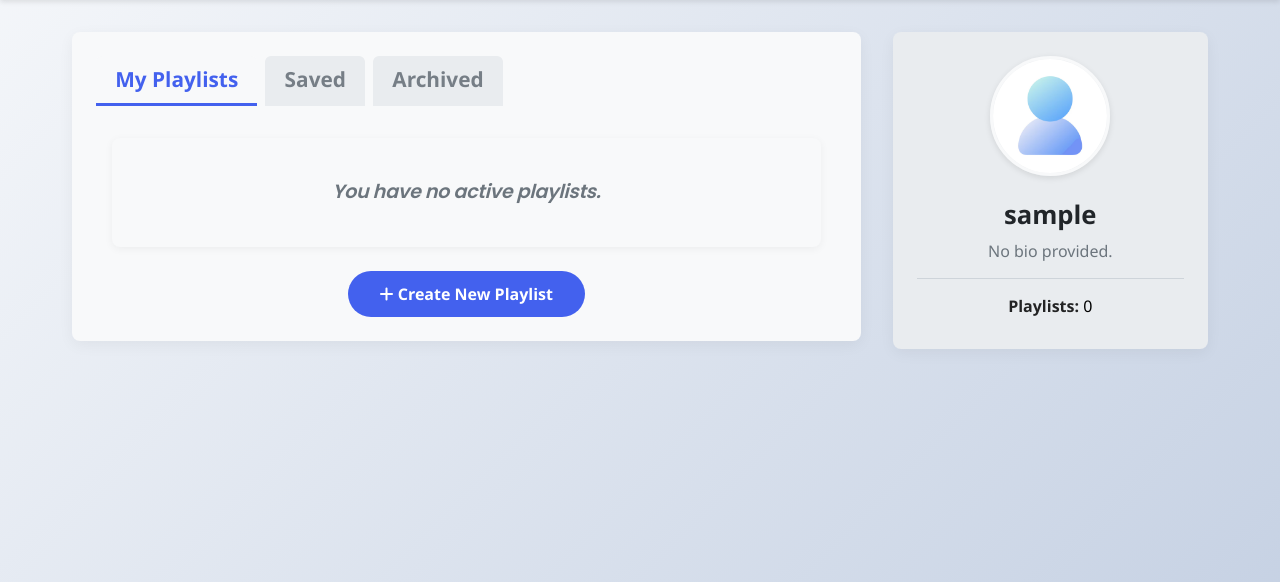
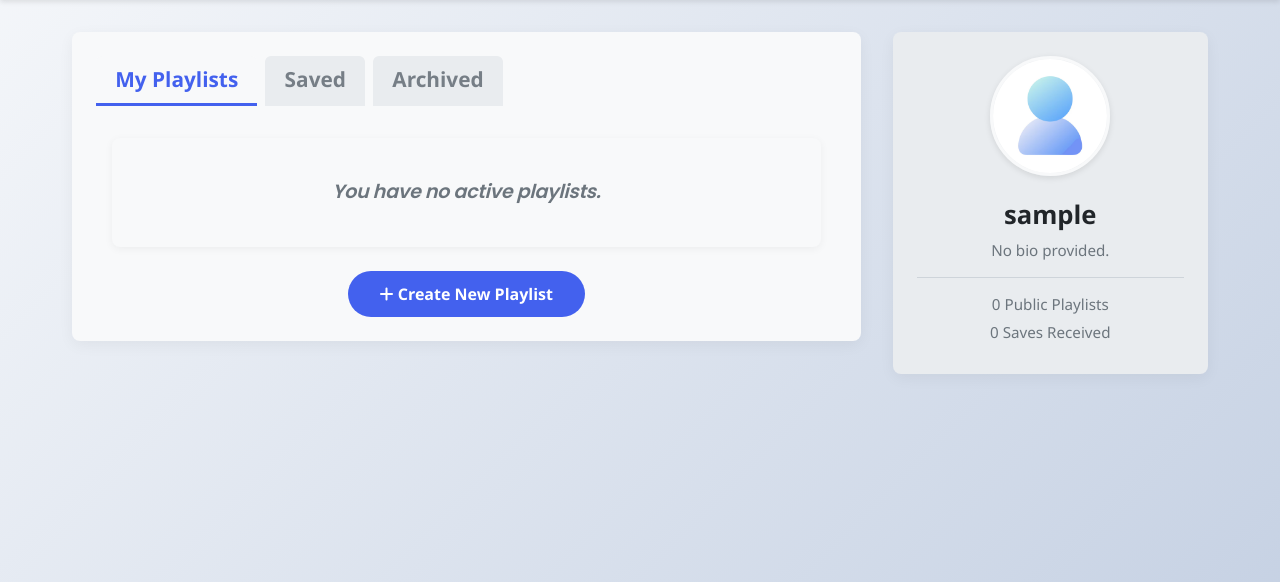
Before and after one commit to guramrekh/wavelink, a Flask app: page /home in a window 1280 px wide. Shown: the part 65-647 px from the top of the page. Run offline with Flask 3, Linux system fonts and the light colour scheme; the visitor is signed in with stand-in values (Sample User, id 1); data that the repository does not hold is empty; some libraries are stand-ins or nearby versions.

Commit message:
displayed additional user stats

```diff
--- a/myapp/models.py
+++ b/myapp/models.py
@@ -23,6 +23,17 @@ class User(db.Model, UserMixin):
     @property
     def saved_playlists(self):
         return [link.playlist for link in self.saved_playlist_links]
+
+    @property
+    def total_saves_received(self):
+        total_saves = 0
+        for playlist in self.playlists:
+            total_saves += playlist.saved_by_links.count()
+        return total_saves
+
+    @property
+    def public_playlist_count(self):
+        return Playlist.query.filter_by(author=self, visibility='public').count()
 
     def __repr__(self):
         return f"<User: '{self.username}', '{self.email}', '{self.profile_picture}'>"
--- a/myapp/static/css/home.css
+++ b/myapp/static/css/home.css
@@ -153,6 +153,16 @@ body {
     line-height: 1.4;
 }
 
+.user-stats {
+    font-size: 0.95rem;
+    color: #6c757d;
+    margin: 0.5rem 0;
+    display: flex;
+    align-items: center;
+    justify-content: center;
+    gap: 0.5rem;
+}
+
 .info-divider {
     border: 0;
     height: 1px;
@@ -160,14 +170,14 @@ body {
     margin: 1rem 0;
 }
 
-.user-info-section p {
+/* .user-info-section p {
     margin-bottom: 0.5rem;
     font-size: 1rem;
-}
+} */
 
-.user-info-section p strong {
+/* .user-info-section p strong {
     color: rgba(0, 0, 0, 0.85);
-}
+} */
 
 
 .playlists-section {
--- a/myapp/templates/home.html
+++ b/myapp/templates/home.html
@@ -158,7 +158,8 @@
       <h3>{{ current_user.username }}</h3>
       <p class="user-bio">{{ current_user.bio or 'No bio provided.' }}</p>
       <hr class="info-divider">
-      <p><strong>Playlists:</strong> {{ playlists|length }}</p>
+      <p class="user-stats">{{ current_user.public_playlist_count }} Public Playlist{{ 's' if current_user.public_playlist_count != 1 else '' }}</p>
+      <p class="user-stats">{{ current_user.total_saves_received }} Save{{ 's' if current_user.total_saves_received != 1 else '' }} Received</p>
     </aside>
   </main>
 
--- a/myapp/templates/user_profile.html
+++ b/myapp/templates/user_profile.html
@@ -152,9 +152,11 @@
     <aside class="user-info-section">
       <img src="{{ user_pfp }}" alt="Profile Picture" class="profile-pic">
       <h3>{{ user.username }}</h3>
-      <p class="user-bio">{{ user.bio or 'No bio provided.' }}</p>
+      <p class="user-bio">{{ user.bio or '' }}</p>
       <hr class="info-divider">
-      <p><strong>Playlists:</strong> {{ playlists|length }}</p>
+      <p class="user-stats">{{ user.public_playlist_count }} Public Playlist{{ 's' if user.public_playlist_count != 1 else '' }}</p>
+      <p class="user-stats">{{ user.total_saves_received }} Save{{ 's' if user.total_saves_received != 1 else '' }} Received</p>
+
     </aside>
   </main>
 
```
